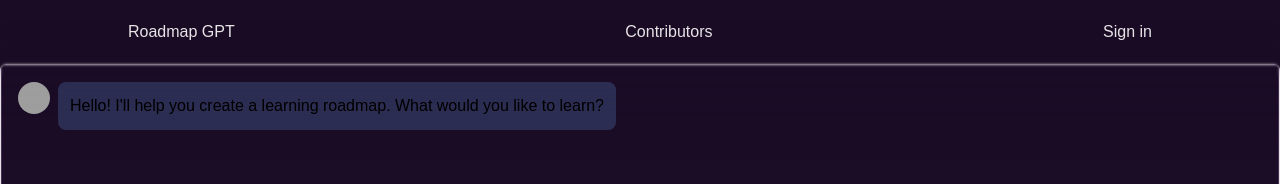
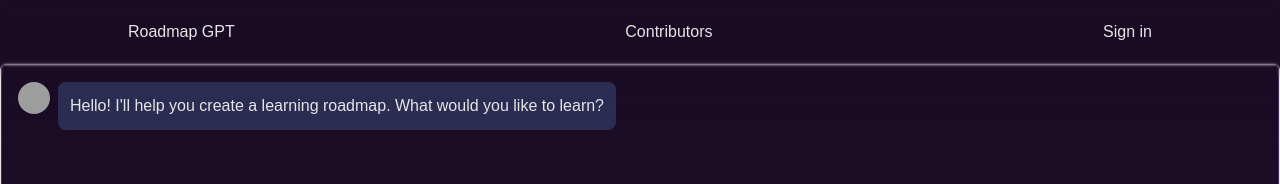
Before and after one commit to Syed-Ahmed02/roadmap-gpt, a Next.js app: page /chat in a window 1280 px wide. Shown: the top 184 px of the page. Built offline with nearby package versions, Linux system fonts and the light colour scheme; no server answers; grey boxes are pictures that could not be loaded.

Commit message:
updated ui, fixed lightmode error, added aditional markdown formating

```diff
--- a/src/app/api/chat/route.ts
+++ b/src/app/api/chat/route.ts
@@ -13,6 +13,9 @@ export async function POST(req: Request) {
        You use AI to generate roadmaps for people based on how much hours they have per week to dedicate.
       Your roadmaps have both free courses and projects to apply learnings.
       Use the provided context to give specific and relevant recommendations.
+      response should be in markdown format.
+
+
       `,
   })
 
--- a/src/components/StyledMarkdown.tsx
+++ b/src/components/StyledMarkdown.tsx
@@ -12,14 +12,15 @@ const StyledMarkdown: React.FC<StyledMarkdownProps> = ({ content }) => {
     <div className="prose dark:prose-invert max-w-none">
     <ReactMarkdown
       remarkPlugins={[remarkGfm]}
+      className="prose dark:prose-invert max-w-none space-y-4"
       components={{
         pre: ({ children }) => (
-          <pre className="whitespace-pre-wrap break-words bg-gray-100 dark:bg-gray-800 p-4 rounded-lg">
+          <pre className="whitespace-pre-wrap break-words bg-gray-100  p-4 rounded-lg">
             {children}
           </pre>
         ),
         p: ({ children }) => (
-          <p className="whitespace-pre-line text-black dark:text-primary-foreground">
+          <p className="whitespace-pre-line  ">
             {children}
           </p>
         ),
@@ -34,8 +35,34 @@ const StyledMarkdown: React.FC<StyledMarkdownProps> = ({ content }) => {
           >
             {children}
           </Link>
-        )
-
+        ),
+        h1: ({ children }) => (
+          <h1 className="text-2xl font-bold">{children}</h1>
+        ),
+        h2: ({ children }) => (
+          <h2 className="text-xl font-bold">{children}</h2>
+        ),
+        h3: ({ children }) => (
+          <h3 className="text-lg font-bold">{children}</h3>
+        ),
+        h4: ({ children }) => (
+          <h4 className="text-base font-bold">{children}</h4>
+        ),
+        h5: ({ children }) => (
+          <h5 className="text-sm font-bold">{children}</h5>
+        ),
+        h6: ({ children }) => (
+          <h6 className="text-xs font-bold">{children}</h6>
+        ),
+        ul: ({ children }) => (
+          <ul className="list-disc list-inside">{children}</ul>
+        ),
+        ol: ({ children }) => (
+          <ol className="list-decimal list-inside">{children}</ol>
+        ),
+        li: ({ children }) => (
+          <li className="list-disc list-inside">{children}</li>
+        ),
       }}
     >
       {content}
--- a/src/components/sections/How-it-works.tsx
+++ b/src/components/sections/How-it-works.tsx
@@ -208,10 +208,10 @@ const Feature = ({
             <div className="">
                 <div className="container flex w-full flex-col items-center justify-center p-4">
                     <div className="mx-auto max-w-5xl text-center">
-                        <h4 className="text-xl font-bold tracking-tight text-black dark:text-white">
+                        <h4 className="text-xl font-bold tracking-tight">
                             Our Solution
                         </h4>
-                        <h2 className="text-4xl font-bold tracking-tight text-black dark:text-white sm:text-6xl">
+                        <h2 className="text-4xl font-bold tracking-tight  sm:text-6xl">
                             It's a Ridiculously Simple Process
                         </h2>
                     </div>
```
